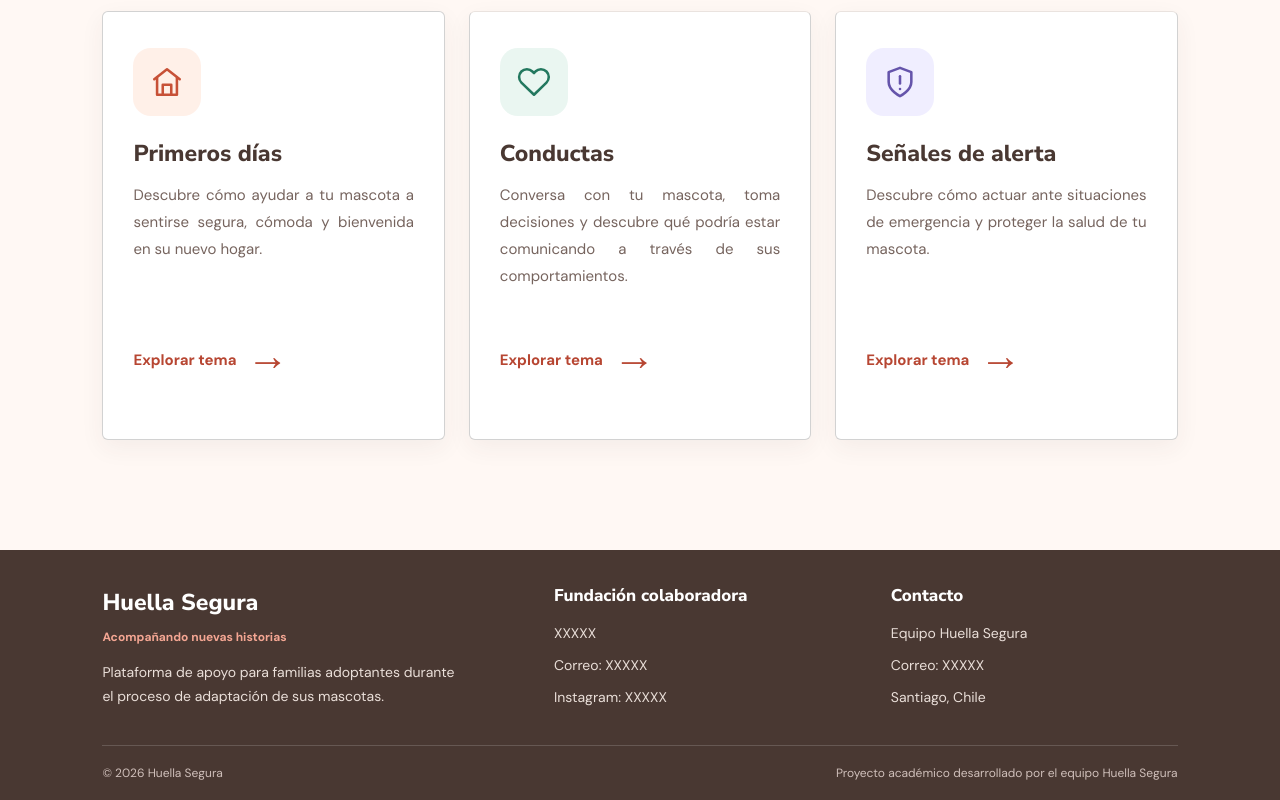
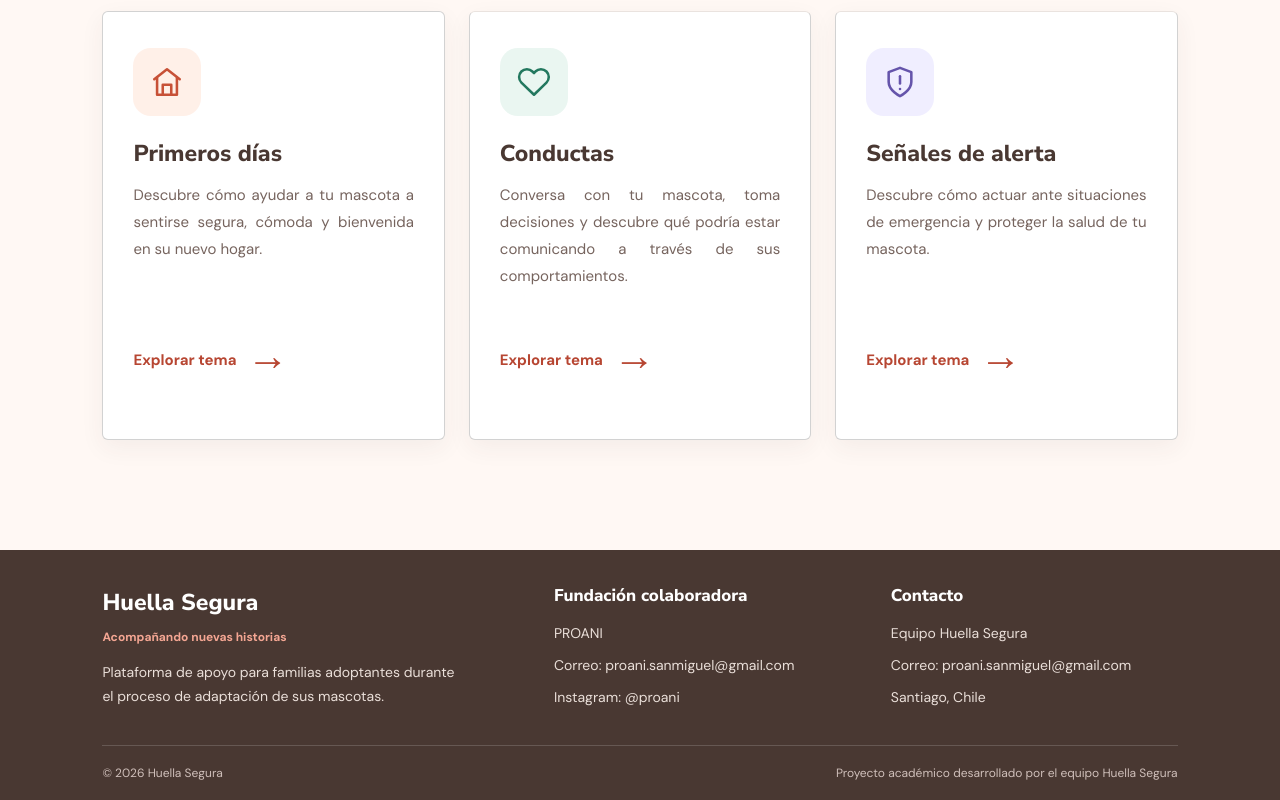
Before and after one commit to Alebarrios2712/INFOSOCCC, a React (Vite) app: page / in a window 1280 px wide. Shown: the part 950-1750 px from the top of the page. Built offline with nearby package versions, Linux system fonts and the light colour scheme; no server answers.

Commit message:
Pie de pagina ready

```diff
--- a/src/App.jsx
+++ b/src/App.jsx
@@ -675,14 +675,14 @@ function App() {
 
             <h3>Fundación colaboradora</h3>
 
-            <p>XXXXX</p>
+            <p>PROANI</p>
 
             <p>
-              Correo: XXXXX
+              Correo: proani.sanmiguel@gmail.com
             </p>
 
             <p>
-              Instagram: XXXXX
+              Instagram: @proani
             </p>
 
           </div>
@@ -695,7 +695,7 @@ function App() {
             </p>
 
             <p>
-              Correo: XXXXX
+              Correo: proani.sanmiguel@gmail.com
             </p>
 
             <p>
```
